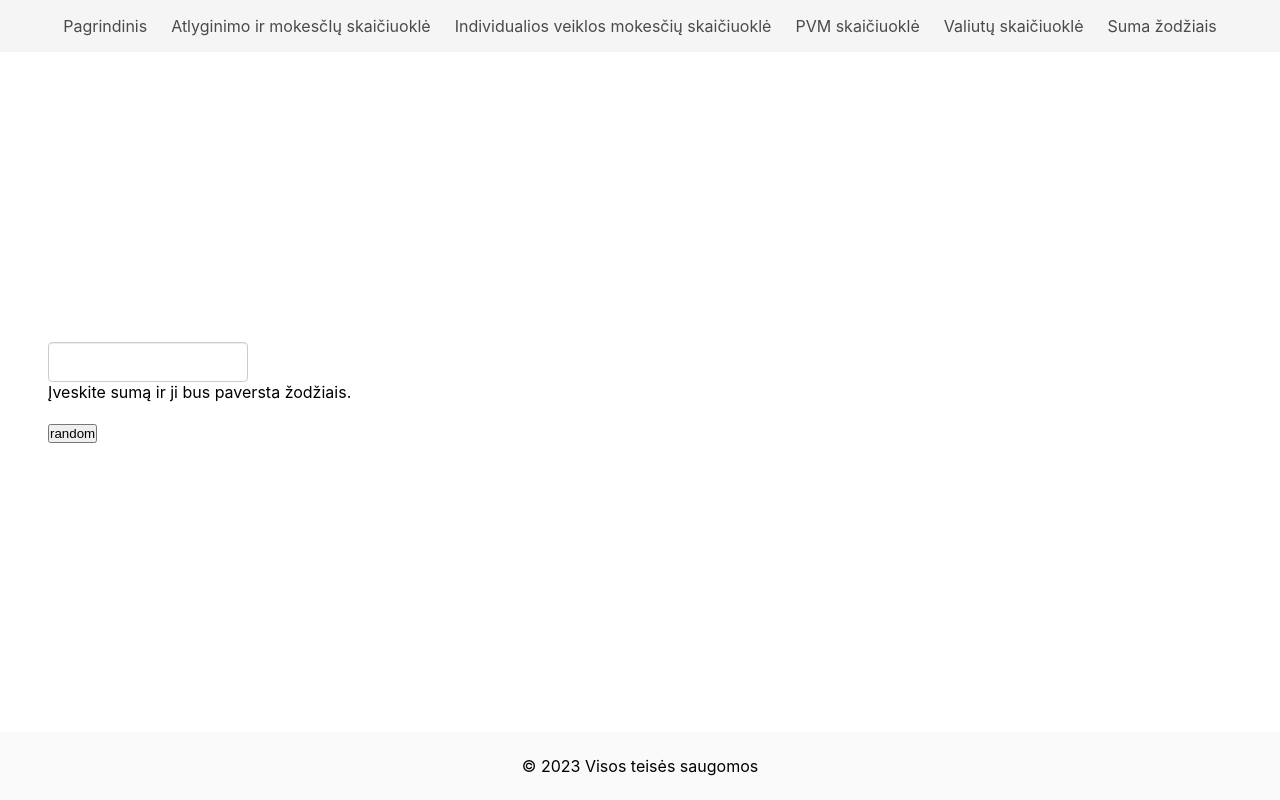
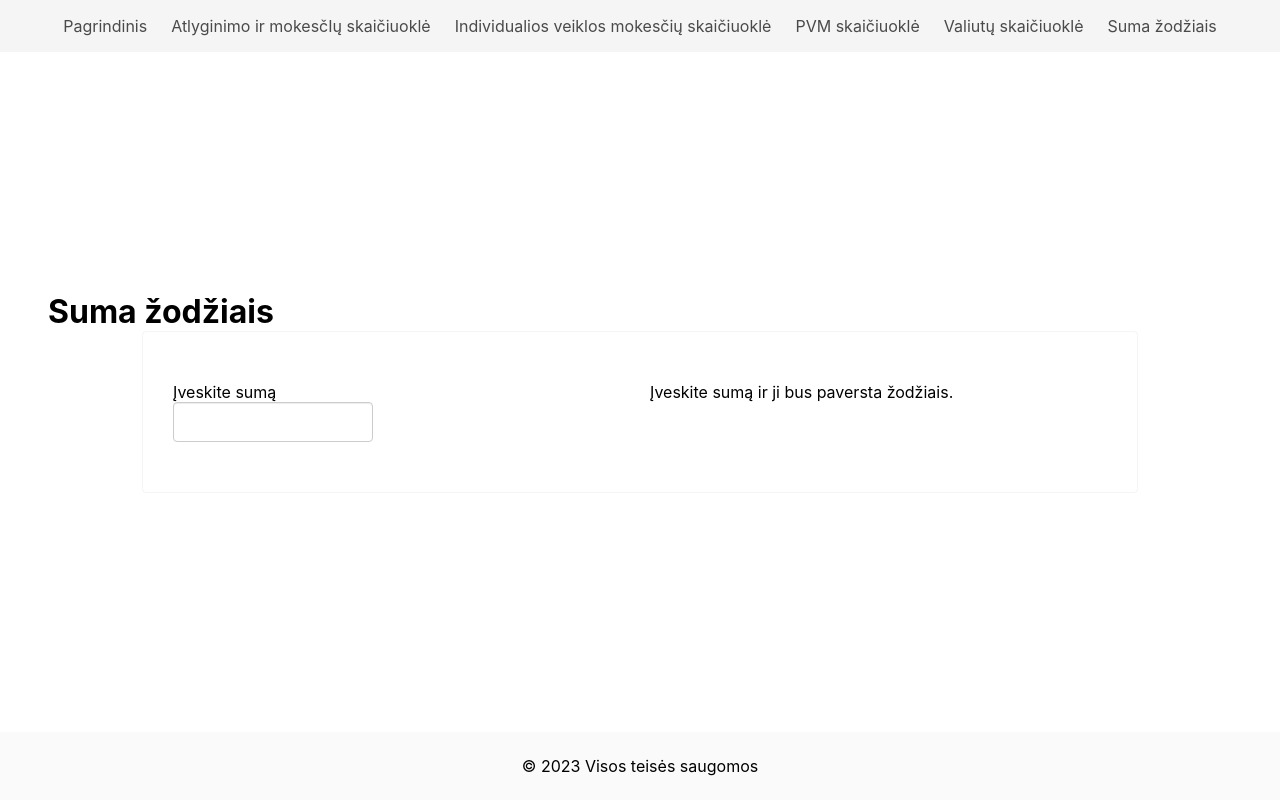
Before and after one commit to ernestas17/CA_2, a React (Vite) app: page /amount-in-words in a window 1280 px wide. Built offline with nearby package versions, Linux system fonts and the light colour scheme.

Commit message:
removed testing button; style to be finished after merge

```diff
--- a/src/components/organisms/AmuontInWordslogic/AmountInWordsLogic.tsx
+++ b/src/components/organisms/AmuontInWordslogic/AmountInWordsLogic.tsx
@@ -1,5 +1,6 @@
 import { useState } from "react";
 import Input from "../../atoms/Input";
+import CounterContentContainer from "../../molecules/CounterContentContainer";
 
 const singleDigits: string[] = [
   "",
@@ -73,8 +74,8 @@ function convertToWords(number: number): string {
     return "Įveskite sumą ir ji bus paversta žodžiais.";
   }
 
-  let words: string = "";
-  let scaleIndex: number = 0;
+  let words = "";
+  let scaleIndex = 0;
 
   while (number > 0) {
     const hundreds: number = number % 1000; // takes last 3 digits
@@ -139,27 +140,20 @@ function AmountInWordsLogic() {
   const [number, setNumber] = useState<string>("");
 
   return (
-    <div>
-      <Input type="text" value={number} setvalue={setNumber} width={200} />
-      <p>{convertToWords(Number(number))}</p>
-      <br />
-      {/* LOCAL SANDBOX: REMOVE IN PRODUCTION!!!*/}
-      <button
-        onClick={() =>
-          setNumber(
-            parseInt(
-              "0" +
-                Array(Math.round(Math.random() * 12))
-                  .fill(0)
-                  .map(() => [0, 1, 2, 9][Math.round(Math.random() * 3)])
-                  .join("")
-            ).toString()
-          )
-        }
-      >
-        random
-      </button>
-    </div>
+    <CounterContentContainer
+      useBuiltInStyle
+      inputs={
+        <div>
+          <label>Įveskite sumą</label>
+          <Input type="text" value={number} setvalue={setNumber} width={200} />
+        </div>
+      }
+      outputs={
+        <div>
+          <p>{convertToWords(Number(number))}</p>
+        </div>
+      }
+    />
   );
 }
 
--- a/src/pages/Amount_in_words/AmountInWords.tsx
+++ b/src/pages/Amount_in_words/AmountInWords.tsx
@@ -1,7 +1,12 @@
 import AmountInWordsLogic from "../../components/organisms/AmuontInWordslogic";
 
 const AmountInWords = () => {
-  return <AmountInWordsLogic />;
+  return (
+    <div>
+      <h1>Suma žodžiais</h1>
+      <AmountInWordsLogic />
+    </div>
+  );
 };
 
 export default AmountInWords;
```
